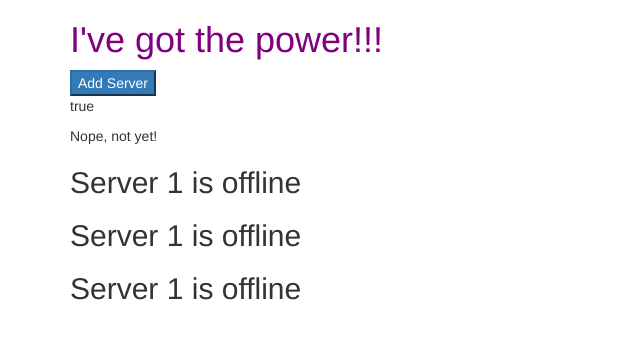
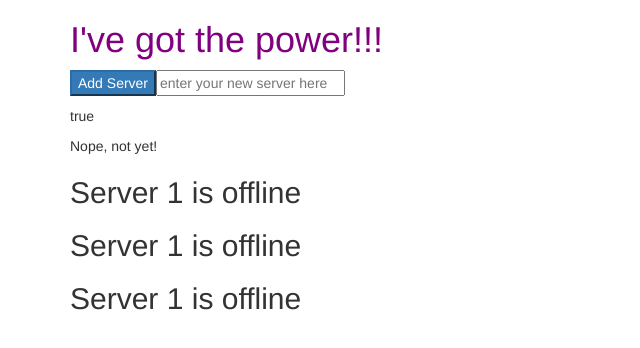
Before and after one commit to orjwan98/Angular8-2019, an Angular app in the folder angular-course/: page / in a window 1280 px wide. Shown: the top 348 px of the page, without its empty margins (0-640 px from the left). Built offline with nearby package versions, Linux system fonts and the light colour scheme.

Commit message:
passing and using data with event binding

```diff
--- a/angular-course/src/app/servers/servers.component.html
+++ b/angular-course/src/app/servers/servers.component.html
@@ -1,6 +1,8 @@
-<button class="btn-primary" [disabled]="!addServers" (click)="changeStuff()">Add Server</button>
+<button class="btn-primary" [disabled]="!addServers" (click)="onAddServer()">Add Server</button>
+<input type="text" placeholder="enter your new server here" class="formControl" (input)="createServer($event)" />
+<p>{{createServerName}}</p>
 <p [innerHtml]="addServersStatus()"></p>
-<p>{{addedSmthYet}}</p>
+<p>{{addedServerYet}}</p>
 <div class="app-server"></div>
 <div class="app-server"></div>
 <div class="app-server"></div>
--- a/angular-course/src/app/servers/servers.component.ts
+++ b/angular-course/src/app/servers/servers.component.ts
@@ -1,4 +1,5 @@
 import { Component, OnInit } from '@angular/core';
+import { ChildActivationStart } from '@angular/router';
 
 @Component({
   selector: '[app-servers]',
@@ -8,7 +9,8 @@ import { Component, OnInit } from '@angular/core';
 export class ServersComponent implements OnInit {
 
   addServers = false;
-  addedSmthYet = "Nope, not yet!"
+  addedServerYet = 'Nope, not yet!';
+  createServerName = '';
 
   constructor() {
     setTimeout(() => {
@@ -16,14 +18,18 @@ export class ServersComponent implements OnInit {
     }, 1000);
   }
 
+  ngOnInit() {
+  }
+
   addServersStatus() {
     return this.addServers;
   }
 
-  ngOnInit() {
+  onAddServer() {
+    this.addedServerYet = 'Yup, we just did!';
   }
 
-  changeStuff() {
-    this.addedSmthYet = "Yup, we just did!"
+  createServer(event: Event) {
+    this.createServerName = (event.target as HTMLInputElement).value;
   }
 }
```
